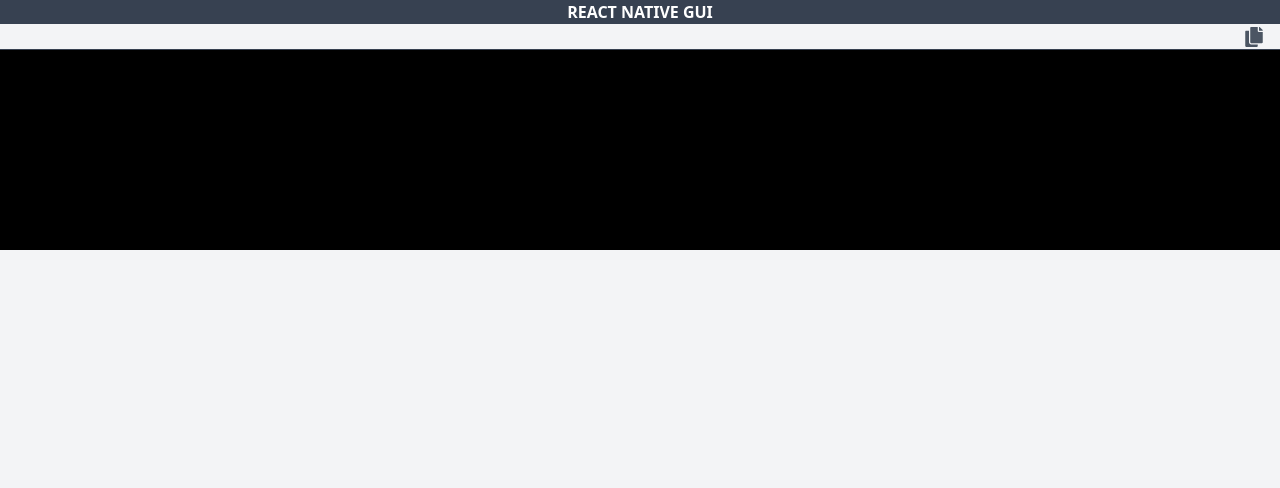
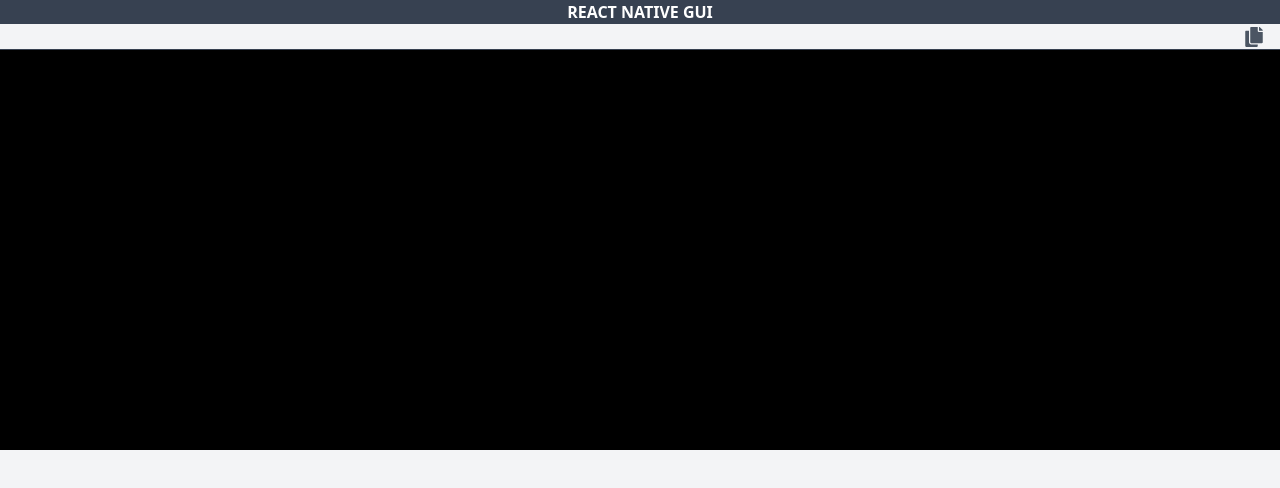
Before and after one commit to devjs1000/react-native-gui, a React (Vite) app: page / in a window 1280 px wide. Shown: the top 488 px of the page. Built offline with nearby package versions, Linux system fonts and the light colour scheme.

Commit message:
1d rendering fixed

```diff
--- a/src/App.tsx
+++ b/src/App.tsx
@@ -1,12 +1,19 @@
 import React, { useCallback, useMemo, useState } from "react";
-import { getCreator } from "./creator/creator.get";
 import EditBar from "./components/EditBar";
 import NavBar from "./components/NavBar";
+import { createRenderer } from "./createRenderer";
 function App() {
   const [ui, setUi] = React.useState<any>([
     {
       type: "LayoutCreator",
       id: "0",
+      attributes: {
+        style: {},
+      },
+    },
+    {
+      type: "LayoutCreator",
+      id: "1",
       attributes: {
         style: {},
       },
@@ -23,70 +30,135 @@ function App() {
     []
   );
 
-  const handleEdit = useCallback(
-    ({ name, value, editType = "style" }: { [key: string]: any }) => {
-      const id: string = focusElement?.current?.id;
-      const tempUI = ui.map((uiEl: any) => {
-        const uiElId = uiEl?.id;
+  // const handleEdit = ({
+  //   name,
+  //   value,
+  //   editType = "style",
+  // }: {
+  //   [key: string]: any;
+  // }) => {
+  //   const id: string = focusElement?.current?.id;
+  //   const tempUI = ui.map((uiEl: any) => {
+  //     const uiElId = uiEl?.id;
+  //     const toReturn: any = JSON.parse(JSON.stringify(uiEl));
+  //     if (uiElId == id) {
+  //       if (!toReturn.attributes) toReturn.attributes = {};
+  //       if (editType == "style") {
+  //         if (!toReturn.attributes.style) toReturn.attributes.style = {};
+  //         toReturn.attributes.style[name] = value;
+  //       } else if (editType == "property") {
+  //         toReturn[name] = value;
+  //       } else {
+  //         console.log("else");
+  //         if (!toReturn.attributes) toReturn.attributes = {};
+  //         toReturn.attributes[name] = value;
+  //       }
+  //     }
+  //     return toReturn;
+  //   });
+
+  //   setUi(tempUI);
+  // };
+
+  const updateUI = (
+    ui: any,
+    id: string,
+    name: string,
+    value: any,
+    editType = "style",
+    depth = 0
+  ) => {
+    const tempUI = ui.map((uiEl: any) => {
+      const uiElId = `${uiEl?.id}-${depth}`;
+      const elDepth = +id.split("-")[1];
+      if (elDepth > depth) {
+        const children = uiEl?.attributes?.children || [];
+        if (children.length) {
+          return {
+            ...uiEl,
+
+            attributes: {
+              ...uiEl.attributes,
+              children: updateUI(
+                children,
+                id,
+                name,
+                value,
+                editType,
+                depth + 1
+              ),
+            },
+          };
+        }
+      } else {
+        // if(depth)
         const toReturn: any = JSON.parse(JSON.stringify(uiEl));
         if (uiElId == id) {
-          if (!toReturn.attributes) toReturn.attributes = {};
           if (editType == "style") {
+            if (!toReturn.attributes) toReturn.attributes = {};
             if (!toReturn.attributes.style) toReturn.attributes.style = {};
             toReturn.attributes.style[name] = value;
           } else if (editType == "property") {
             toReturn[name] = value;
           } else {
-            console.log("else");
             if (!toReturn.attributes) toReturn.attributes = {};
             toReturn.attributes[name] = value;
           }
         }
         return toReturn;
-      });
+      }
+    });
 
-      setUi(tempUI);
-    },
-    [ui, focusElement]
-  );
+    return tempUI;
+  };
+
+  const handleEdit = ({
+    name,
+    value,
+    editType = "style",
+  }: {
+    [key: string]: any;
+  }) => {
+    const id: string = focusElement?.current?.id;
+    const tempUI = updateUI(ui, id, name, value, editType);
+    setUi(tempUI);
+  };
 
   const handleRemoveFocus = useCallback(() => {
     setFocusElement(null);
   }, []);
 
-  const activeUi = useMemo(() => {
-    return ui.find((el: any) => el.id == focusElement?.current?.id) || null;
-  }, [focusElement, ui]);
-  console.log(activeUi);
-  const renderUI = (ui: any) => {
-    return (
-      ui.map((item: any, index: number) => {
-        const Creator: any = getCreator(item.type);
+  const findActiveUi = (ui: any, depth = 0): any => {
+    const id: string = focusElement?.current?.id;
+    const ids = id?.split("-");
+    const elId = ids?.[0];
+    const elDepth = ids?.[1];
 
-        const attributes = item?.attributes || {};
-        const children = attributes?.children || [];
-        const attrs = JSON.parse(JSON.stringify(attributes));
-        console.log({ children });
-        const el = (
-          <Creator
-            key={`${index}`}
-            id={`${index}`}
-            handlefocus={handlefocus}
-            {...attrs}
-            children={
-              children.length
-                ? renderUI(children)?.map((Child: any, i: number) => {
-                    console.log({ Child });
-                    return Child;
-                  })
-                : "empty"
-            }
-          />
-        );
-        return el;
-      }) || ""
-    );
+    if (!id) return null;
+    const activeUi =
+      ui.find((el: any) => {
+        return `${el.id}-${depth}` == `${id}`;
+      }) || null;
+
+    if (activeUi) return activeUi;
+    else {
+      const parent=ui.find((el: any) => {
+        console.log({elId, depth});
+        return `${el.id}-${depth}` == `${elId}`;
+      }) || null;
+      console.log({parent});
+      // const children = ui.map((el: any) => el?.attributes?.children || []);
+      // if (children.length) {
+      //   return findActiveUi(children, depth + 1);
+      // } else {
+      //   return null;
+      // }
+    }
   };
+
+  const activeUi = findActiveUi(ui);
+  const renderUI = useCallback(createRenderer(handlefocus), [ui]);
+
   return (
     <div>
       <NavBar screenCode={ui} />
--- a/src/components/EditBar/index.tsx
+++ b/src/components/EditBar/index.tsx
@@ -11,7 +11,7 @@ const EditBar = ({
   removeFocus,
   activeUi,
 }: EditBarProps) => {
-  const hasFocus = focusElementRef;
+  const hasFocus = focusElementRef && activeUi;
   if (!hasFocus) return null;
   const attributes = activeUi?.attributes || {};
   return (
--- a/src/components/NavBar/CopyAsCode.tsx
+++ b/src/components/NavBar/CopyAsCode.tsx
@@ -13,7 +13,8 @@ const CopyAsCode = ({ screenCode }: CopyAsCodeProps) => {
 
   const handleCopy = () => {
     const code = screenCodeToCode(screenCode);
-    navigator.clipboard.writeText(code);
+    const finalCode = `<>${code.join("")}</>`
+    navigator.clipboard.writeText(finalCode);
   };
   return (
     <FaCopy onClick={handleCopy} className="text-gray-600 cursor-pointer hover:text-gray-400 text-xl" />
--- /dev/null
+++ b/src/createRenderer.tsx
@@ -0,0 +1,35 @@
+import React from "react";
+import { getCreator } from "./creator/creator.get";
+
+export function createRenderer(
+  handlefocus: (ref: React.RefObject<any>, name: string) => () => void) {
+  const renderUI = (ui: any, depth = 0) => {
+    return (
+      ui.map((item: any, index: number) => {
+        const Creator: any = getCreator(item.type);
+
+        const attributes = item?.attributes || {};
+        const children = attributes?.children || [];
+        const attrs = JSON.parse(JSON.stringify(attributes));
+        console.log({ children });
+        const el = (
+          <Creator
+            key={`${index}`}
+            id={`${index}-${depth}`}
+            handlefocus={handlefocus}
+            {...attrs}
+            children={children.length
+              ? renderUI(children, depth + 1)?.map(
+                (Child: any, i: number) => {
+                  console.log({ Child });
+                  return Child;
+                }
+              )
+              : "empty"} />
+        );
+        return el;
+      }) || ""
+    );
+  };
+  return renderUI;
+}
--- a/src/creator/Layout.creator.tsx
+++ b/src/creator/Layout.creator.tsx
@@ -1,13 +1,23 @@
 import React, { useRef } from "react";
 const LayoutCreator = ({ handlefocus, id, children, ...rest }: LayoutProps) => {
   const ref = useRef(null);
-
+  const handleClick = (e: React.MouseEvent<HTMLDivElement>) => {
+    const {target, currentTarget} = e;
+    e.bubbles = false;
+    if(target == currentTarget) {
+      // console.log(target, currentTarget);
+      const callback=handlefocus(ref, "Layout Creator");
+      callback();
+      console.log('setting new focus')
+      // console.log(ref.current)
+    }
+  };
   return (
     <div
       ref={ref}
       id={id}
-      onClick={handlefocus(ref, "Layout Creator")}
-      className="w-full h-[200px] bg-black flex justify-center items-center p-[10px]"
+      onClick={handleClick}
+      className="w-full h-[200px] bg-black flex justify-center items-center p-[40px]"
       {...rest}
     >
       {children}
```
